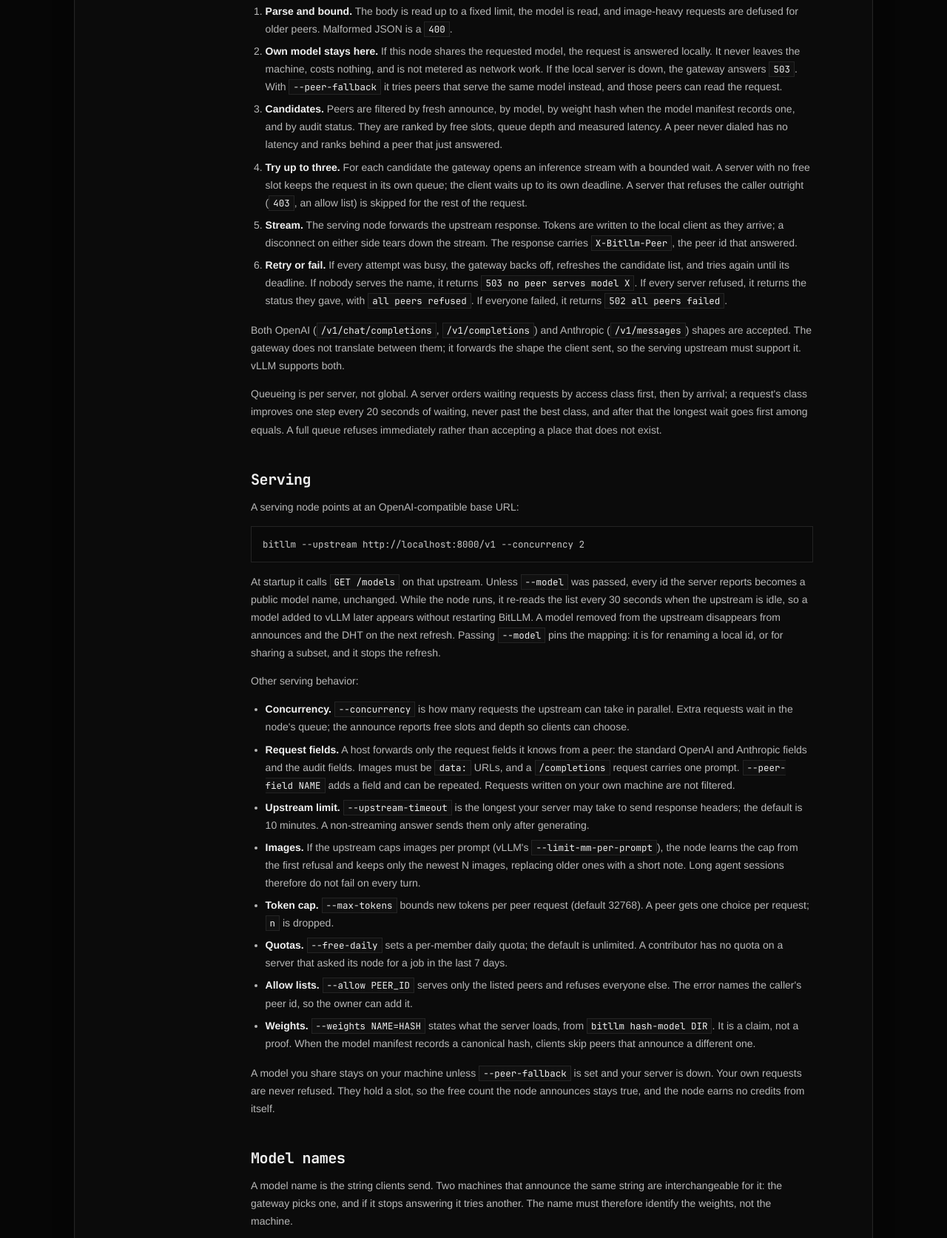
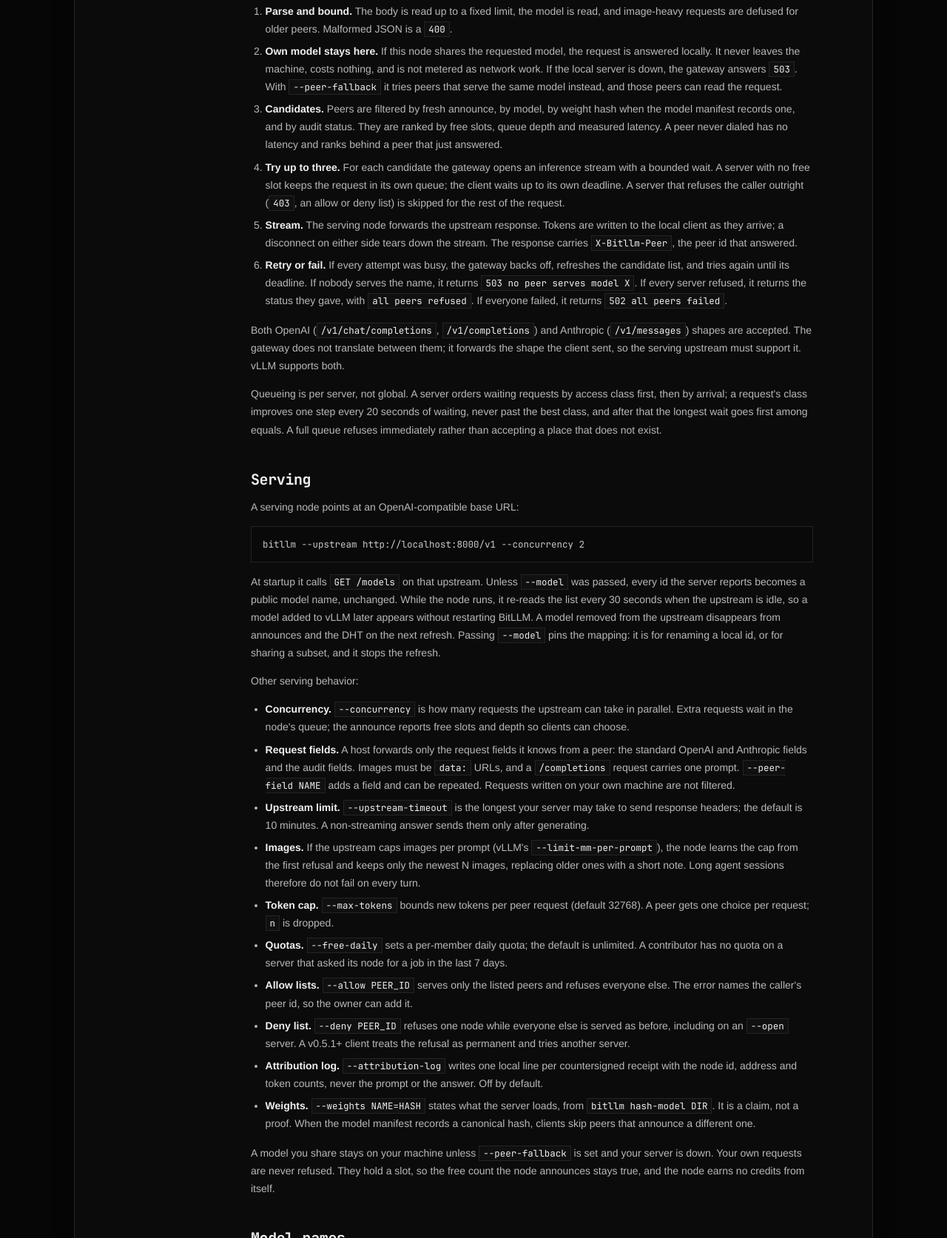
Before and after one commit to bitllm-org/landing-page, a plain HTML site: page public/docs/index.html in a window 1280 px wide. Shown: the part 3602-5275 px from the top of the page at 74% size. Drawn offline with Linux system fonts and the light colour scheme.

Commit message:
Document --deny and --attribution-log
Add the two host flags to the agent guide and the docs flag table, list the deny 403 in the error guide, and say that a 403 from an allow or deny list is skipped by the gateway.

```diff
--- a/public/docs/index.html
+++ b/public/docs/index.html
@@ -154,7 +154,7 @@
       <li><strong>Parse and bound.</strong> The body is read up to a fixed limit, the model is read, and image-heavy requests are defused for older peers. Malformed JSON is a <code>400</code>.</li>
       <li><strong>Own model stays here.</strong> If this node shares the requested model, the request is answered locally. It never leaves the machine, costs nothing, and is not metered as network work. If the local server is down, the gateway answers <code>503</code>. With <code>--peer-fallback</code> it tries peers that serve the same model instead, and those peers can read the request.</li>
       <li><strong>Candidates.</strong> Peers are filtered by fresh announce, by model, by weight hash when the model manifest records one, and by audit status. They are ranked by free slots, queue depth and measured latency. A peer never dialed has no latency and ranks behind a peer that just answered.</li>
-      <li><strong>Try up to three.</strong> For each candidate the gateway opens an inference stream with a bounded wait. A server with no free slot keeps the request in its own queue; the client waits up to its own deadline. A server that refuses the caller outright (<code>403</code>, an allow list) is skipped for the rest of the request.</li>
+      <li><strong>Try up to three.</strong> For each candidate the gateway opens an inference stream with a bounded wait. A server with no free slot keeps the request in its own queue; the client waits up to its own deadline. A server that refuses the caller outright (<code>403</code>, an allow or deny list) is skipped for the rest of the request.</li>
       <li><strong>Stream.</strong> The serving node forwards the upstream response. Tokens are written to the local client as they arrive; a disconnect on either side tears down the stream. The response carries <code>X-Bitllm-Peer</code>, the peer id that answered.</li>
       <li><strong>Retry or fail.</strong> If every attempt was busy, the gateway backs off, refreshes the candidate list, and tries again until its deadline. If nobody serves the name, it returns <code>503 no peer serves model X</code>. If every server refused, it returns the status they gave, with <code>all peers refused</code>. If everyone failed, it returns <code>502 all peers failed</code>.</li>
     </ol>
@@ -177,6 +177,8 @@
       <li><strong>Token cap.</strong> <code>--max-tokens</code> bounds new tokens per peer request (default 32768). A peer gets one choice per request; <code>n</code> is dropped.</li>
       <li><strong>Quotas.</strong> <code>--free-daily</code> sets a per-member daily quota; the default is unlimited. A contributor has no quota on a server that asked its node for a job in the last 7 days.</li>
       <li><strong>Allow lists.</strong> <code>--allow PEER_ID</code> serves only the listed peers and refuses everyone else. The error names the caller's peer id, so the owner can add it.</li>
+      <li><strong>Deny list.</strong> <code>--deny PEER_ID</code> refuses one node while everyone else is served as before, including on an <code>--open</code> server. A v0.5.1+ client treats the refusal as permanent and tries another server.</li>
+      <li><strong>Attribution log.</strong> <code>--attribution-log</code> writes one local line per countersigned receipt with the node id, address and token counts, never the prompt or the answer. Off by default.</li>
       <li><strong>Weights.</strong> <code>--weights NAME=HASH</code> states what the server loads, from <code>bitllm hash-model DIR</code>. It is a claim, not a proof. When the model manifest records a canonical hash, clients skip peers that announce a different one.</li>
     </ul>
 
@@ -210,7 +212,7 @@
       <li>An <strong>invite</strong> is a signature from an Ethereum account. Nodes gossip invites; there is no membership server. Revoking an account takes membership from it and from everyone it invited; they are then served like uninvited nodes.</li>
       <li>A member is served on any free slot. An uninvited node is served only when a server is idle, unless its owner starts with <code>--open</code>.</li>
       <li>Sharing makes you a <strong>contributor</strong>: 10 invites instead of 3 once your nodes have served, and no quota on a server that asked your node for a job in the last 7 days.</li>
-      <li>A server owner can still restrict serving to an allow list (<code>--allow</code>) or set a daily quota. Those are per-server decisions, not network policy.</li>
+      <li>A server owner can still restrict serving to an allow list (<code>--allow</code>), refuse one node (<code>--deny</code>), or set a daily quota. Those are per-server decisions, not network policy.</li>
     </ul>
     <p>The membership root is one Ethereum address in the binary's defaults; <code>--roots</code> replaces it. A node with no roots treats every node as a member, which is useful for a private test network.</p>
 
@@ -326,6 +328,8 @@
           <tr><td><code>--audit-serve</code></td><td>offer this node as an auditor, if its server returns prompt logprobs</td></tr>
           <tr><td><code>--roots ADDR</code></td><td>root account of the invite tree, for private networks and tests</td></tr>
           <tr><td><code>--allow PEER_ID</code></td><td>serve only listed peers</td></tr>
+          <tr><td><code>--deny PEER_ID</code></td><td>refuse one node; repeatable</td></tr>
+          <tr><td><code>--attribution-log</code></td><td>record the node id and address behind each countersigned receipt, never the prompt</td></tr>
           <tr><td><code>--open</code></td><td>also serve uninvited nodes on spare slots</td></tr>
           <tr><td><code>--open-slots N</code></td><td>with <code>--open</code>: most slots uninvited nodes may hold at once</td></tr>
           <tr><td><code>--open-daily N</code></td><td>with <code>--open</code>: credits all uninvited nodes together may use per UTC day</td></tr>
```
Also changed, not shown: public/llms.txt.
